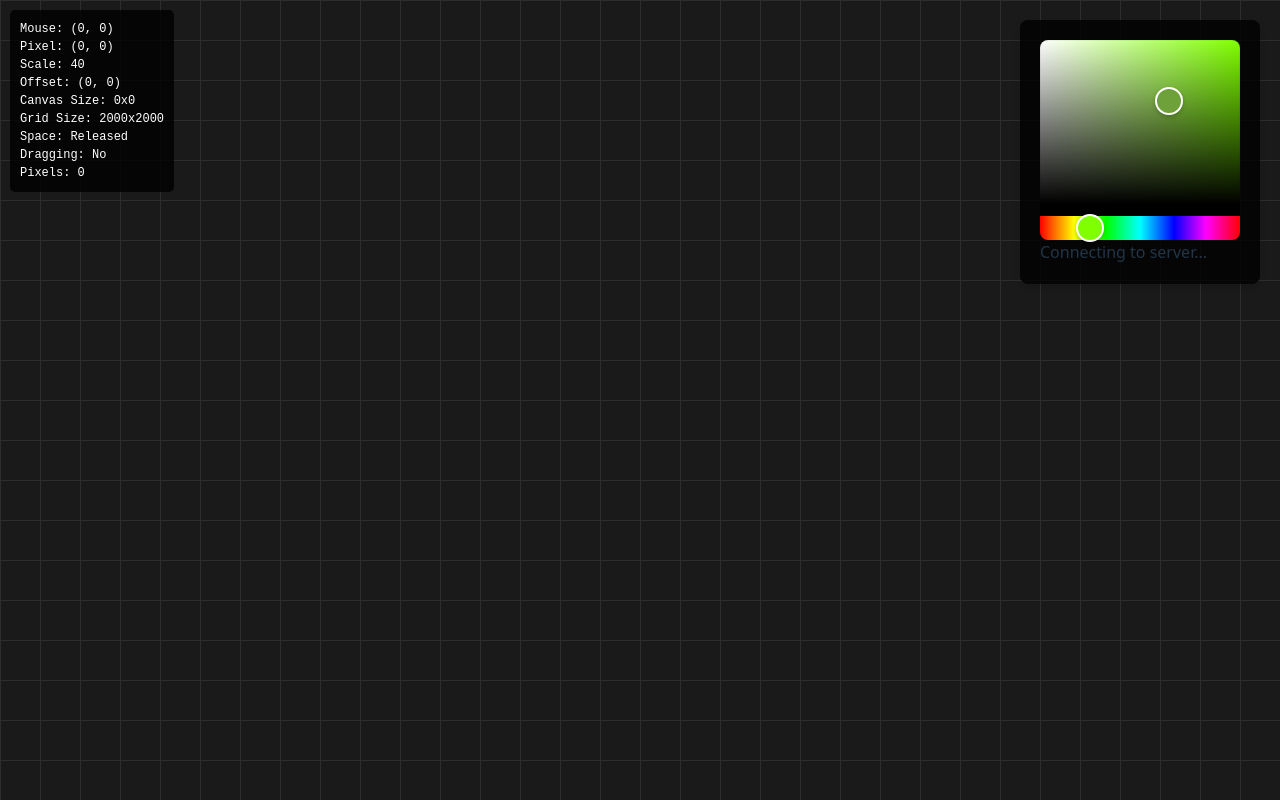
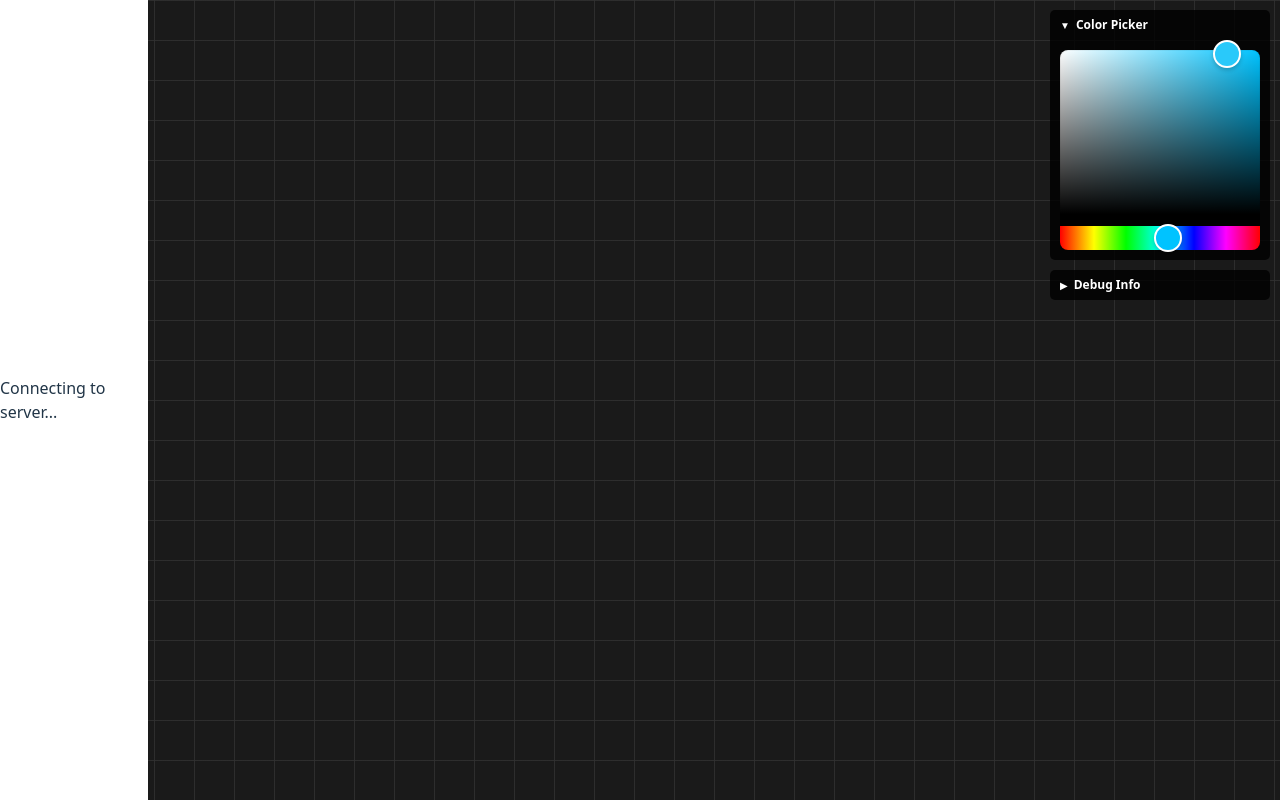
Before and after one commit to arms3/pixel-place, a React (Vite) app in the folder pixel-place-frontend/: page / in a window 1280 px wide. Built offline with nearby package versions, Linux system fonts and the light colour scheme; no server answers; what @clockworklabs/spacetimedb-sdk would draw is missing.

Commit message:
Clean up UI

```diff
--- a/pixel-place-frontend/src/App.tsx
+++ b/pixel-place-frontend/src/App.tsx
@@ -1,14 +1,9 @@
 import { useEffect, useState } from 'react';
 import './App.css';
 import PixelCanvas from './components/PixelCanvas';
-import { HexColorPicker } from 'react-colorful';
 import { DbConnection, type EventContext, Pixel, ErrorContext } from './spacetime';
 
 const DEFAULT_COLOR = '#1a1a1a';
-
-const getRandomColor = () => {
-  return '#' + Math.floor(Math.random()*16777215).toString(16).padStart(6, '0');
-};
 
 const fetchIdentityToken = async () => {
   try {
@@ -33,7 +28,6 @@ const fetchIdentityToken = async () => {
 
 function App() {
   const [pixels, setPixels] = useState<Pixel[]>([]);
-  const [selectedColor, setSelectedColor] = useState(getRandomColor());
   const [connected, setConnected] = useState<boolean>(false);
   const [conn, setConn] = useState<DbConnection | null>(null);
 
@@ -75,7 +69,6 @@ function App() {
 
           // Set up pixel event handlers
           conn.db.pixel.onInsert((_ctx: EventContext, pixel: Pixel) => {
-            // console.log('Pixel inserted:', pixel);
             setPixels(prev => {
               const idx = prev.findIndex(p => p.id === pixel.id);
               if (idx !== -1) {
@@ -148,14 +141,14 @@ function App() {
     };
   }, []);
 
-  const handlePixelClick = (x: number, y: number) => {
+  const handlePixelClick = (x: number, y: number, color: string) => {
     if (!connected || !conn) {
       console.warn('Not connected to server');
       return;
     }
-    console.log('Setting pixel:', { x, y, color: selectedColor });
+    console.log('Setting pixel:', { x, y, color });
     try {
-      conn.reducers.setPixel(x, y, selectedColor);
+      conn.reducers.setPixel(x, y, color);
     } catch (error) {
       console.error('Error setting pixel:', error);
     }
@@ -163,14 +156,11 @@ function App() {
 
   return (
     <div className="App">
-      <div className="controls">
-        <HexColorPicker color={selectedColor} onChange={setSelectedColor} />
-        {!connected && (
-          <div className="connection-status">
-            Connecting to server...
-          </div>
-        )}
-      </div>
+      {!connected && (
+        <div className="connection-status">
+          Connecting to server...
+        </div>
+      )}
       <PixelCanvas
         width={2000}
         height={2000}
--- a/pixel-place-frontend/src/components/PixelCanvas.tsx
+++ b/pixel-place-frontend/src/components/PixelCanvas.tsx
@@ -1,12 +1,17 @@
 import { useRef, useState, useEffect } from 'react';
+import { HexColorPicker } from 'react-colorful';
 
 interface PixelCanvasProps {
   width: number;
   height: number;
   pixels: { x: number; y: number; color: string }[];
   defaultColor: string;
-  onPixelClick: (x: number, y: number) => void;
+  onPixelClick: (x: number, y: number, color: string) => void;
 }
+
+const getRandomColor = () => {
+  return '#' + Math.floor(Math.random()*16777215).toString(16).padStart(6, '0');
+};
 
 const PixelCanvas = ({ width, height, pixels, defaultColor, onPixelClick }: PixelCanvasProps) => {
   const canvasRef = useRef<HTMLCanvasElement>(null);
@@ -15,6 +20,9 @@ const PixelCanvas = ({ width, height, pixels, defaultColor, onPixelClick }: Pixe
   const [dragStart, setDragStart] = useState({ x: 0, y: 0 });
   const [offset, setOffset] = useState({ x: 0, y: 0 });
   const [isSpacePressed, setIsSpacePressed] = useState(false);
+  const [isDebugPanelVisible, setIsDebugPanelVisible] = useState(false);
+  const [isColorPickerVisible, setIsColorPickerVisible] = useState(true);
+  const [selectedColor, setSelectedColor] = useState(getRandomColor());
   const [debugInfo, setDebugInfo] = useState({
     mouseX: 0,
     mouseY: 0,
@@ -101,8 +109,7 @@ const PixelCanvas = ({ width, height, pixels, defaultColor, onPixelClick }: Pixe
     const y = Math.floor((mouseY / rect.height) * height);
 
     if (x >= 0 && x < width && y >= 0 && y < height) {
-      // console.log('Clicking pixel at:', { x, y });
-      onPixelClick(x, y);
+      onPixelClick(x, y, selectedColor);
     }
   };
 
@@ -256,14 +263,69 @@ const PixelCanvas = ({ width, height, pixels, defaultColor, onPixelClick }: Pixe
       <div style={{
         position: 'fixed',
         top: 10,
-        left: 10,
+        right: 10,
+        display: 'flex',
+        flexDirection: 'column',
+        gap: '10px',
+        zIndex: 2
+      }}>
+        <div style={{
           backgroundColor: 'rgba(0, 0, 0, 0.8)',
+          borderRadius: '5px',
+          overflow: 'hidden',
+          width: '220px'
+        }}>
+          <div
+            onClick={() => setIsColorPickerVisible(!isColorPickerVisible)}
+            style={{
+              padding: '6px 10px',
+              cursor: 'pointer',
+              display: 'flex',
+              alignItems: 'center',
+              gap: '6px',
               color: '#fff',
+              userSelect: 'none'
+            }}
+          >
+            <span style={{ fontSize: '10px' }}>{isColorPickerVisible ? '▼' : '▶'}</span>
+            <span style={{ fontSize: '12px', fontWeight: 'bold' }}>Color Picker</span>
+          </div>
+          {isColorPickerVisible && (
+            <div style={{
+              padding: '10px'
+            }}>
+              <HexColorPicker color={selectedColor} onChange={setSelectedColor} />
+            </div>
+          )}
+        </div>
+
+        <div style={{
+          backgroundColor: 'rgba(0, 0, 0, 0.8)',
+          borderRadius: '5px',
+          overflow: 'hidden',
+          width: '220px'
+        }}>
+          <div
+            onClick={() => setIsDebugPanelVisible(!isDebugPanelVisible)}
+            style={{
+              padding: '6px 10px',
+              cursor: 'pointer',
+              display: 'flex',
+              alignItems: 'center',
+              gap: '6px',
+              color: '#fff',
+              userSelect: 'none'
+            }}
+          >
+            <span style={{ fontSize: '10px' }}>{isDebugPanelVisible ? '▼' : '▶'}</span>
+            <span style={{ fontSize: '12px', fontWeight: 'bold' }}>Debug Info</span>
+          </div>
+          {isDebugPanelVisible && (
+            <div style={{
               padding: '10px',
-        borderRadius: '5px',
               fontFamily: 'monospace',
               fontSize: '12px',
-        zIndex: 2
+              color: '#fff'
             }}>
               <div>Mouse: ({debugInfo.mouseX}, {debugInfo.mouseY})</div>
               <div>Pixel: ({debugInfo.pixelX}, {debugInfo.pixelY})</div>
@@ -275,6 +337,9 @@ const PixelCanvas = ({ width, height, pixels, defaultColor, onPixelClick }: Pixe
               <div>Dragging: {isDragging ? 'Yes' : 'No'}</div>
               <div>Pixels: {pixels.length}</div>
             </div>
+          )}
+        </div>
+      </div>
     </div>
   );
 };
```
Lines whose indentation alone changed are shown as unchanged.
